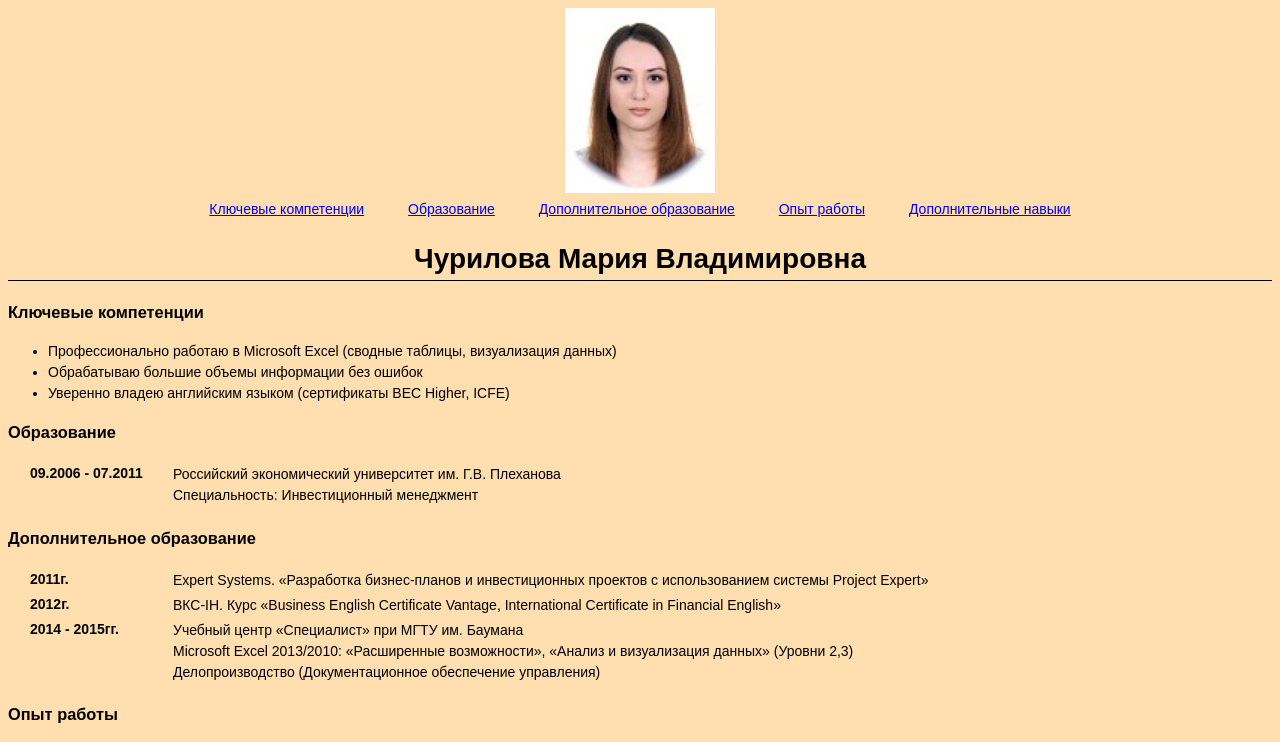
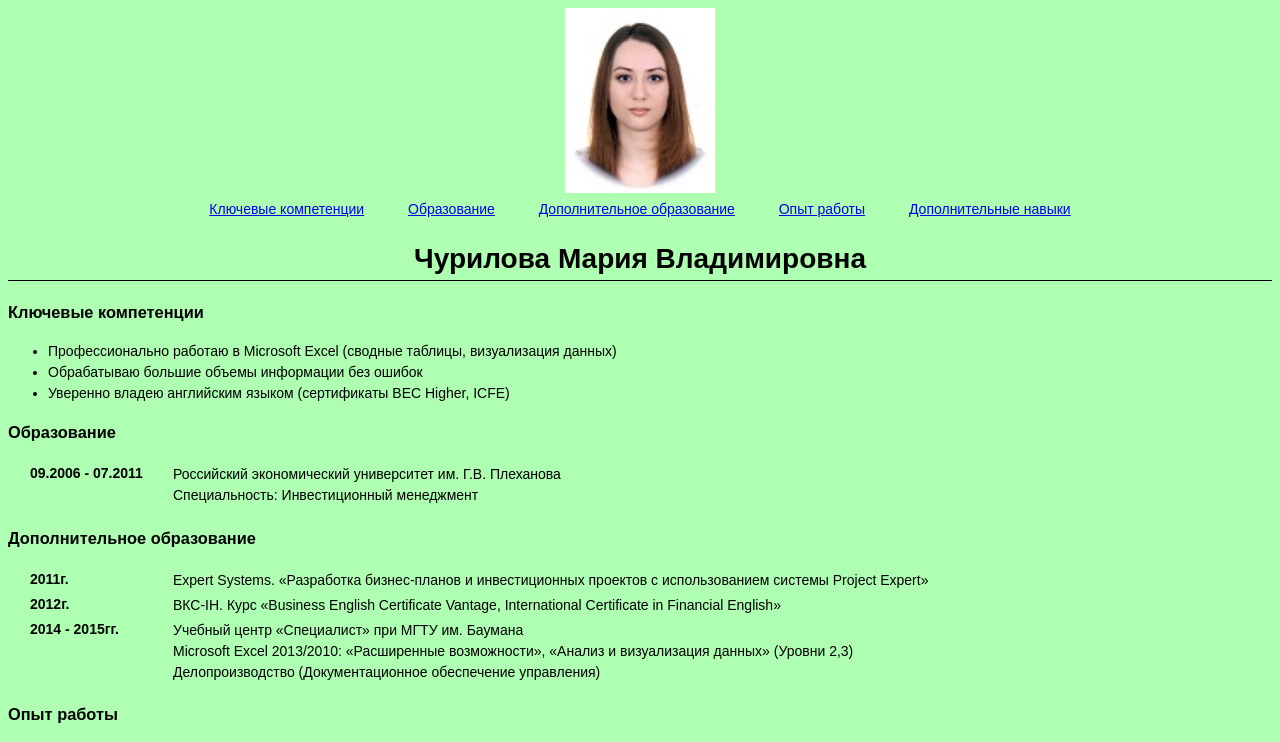
Before and after one commit to MiriyaMaria/MiriyaMaria.github.io, a plain HTML site: page index.html in a window 1280 px wide. Shown: the top 742 px of the page. Drawn offline with Linux system fonts and the light colour scheme.

Commit message:
background change

```diff
--- a/style.css
+++ b/style.css
@@ -1,5 +1,5 @@
 body {
-  background-color: #FFDEAF;
+  background-color: #afffb3;
   font-size: 14px;
   text-align: left;
   font-family: sans-serif;
```
